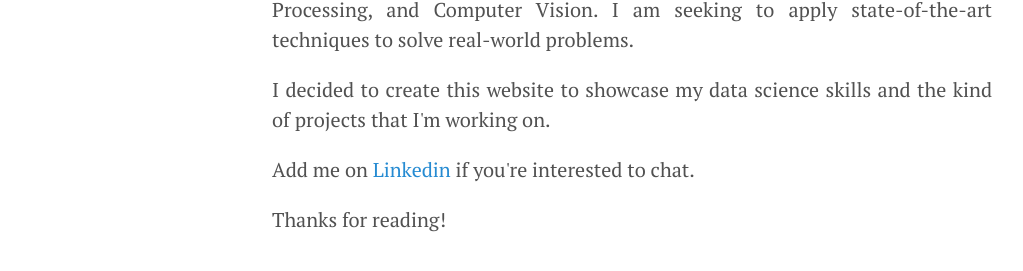
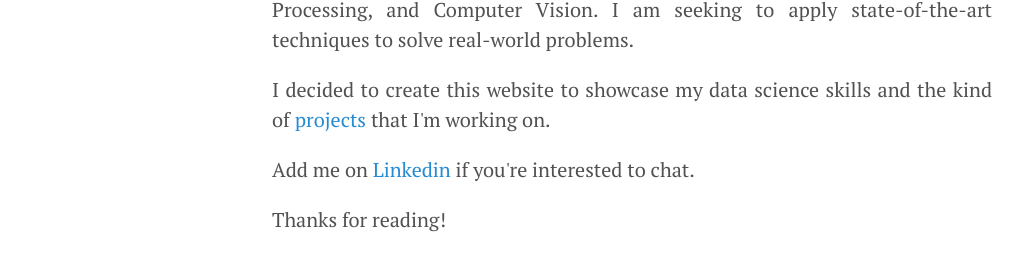
Before and after one commit to florentfettu/florentfettu.github.io, a Jekyll site: the page built from index.html, in a window 1280 px wide. Shown: the part 467-738 px from the top of the page, without its empty margins (8-1031 px from the left). Built offline with Jekyll 4.4.1, drawn with Linux system fonts in a browser that asks for light colours; nearby versions of some CDN libraries; the list of posts is cut into pages by our own code.

Commit message:
Update index.html

```diff
--- a/index.html
+++ b/index.html
@@ -13,7 +13,7 @@ title: Home
 
 <p align="justify"> My fields of interest include Machine Learning, Deep Learning, Natural Language Processing, and Computer Vision. I am seeking to apply state-of-the-art techniques to solve real-world problems.</p>
 
-<p align="justify"> I decided to create this website to showcase my data science skills and the kind of projects that I'm working on. </p>
+<p align="justify"> I decided to create this website to showcase my data science skills and the kind of <a href="https://florentfettu.github.io/2020/05/25/data-science-portfolio/">projects</a> that I'm working on. </p>
 
 <p align="justify"> Add me on <a href="https://www.linkedin.com/in/florentfettu/">Linkedin</a> if you're interested to chat. </p>
 
```
